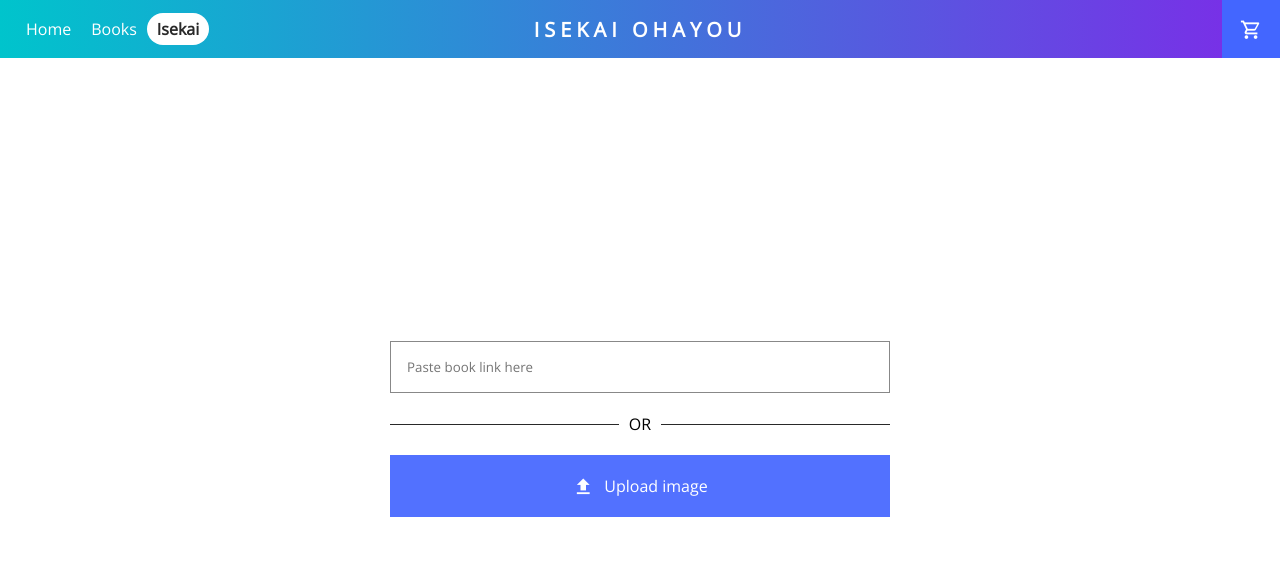
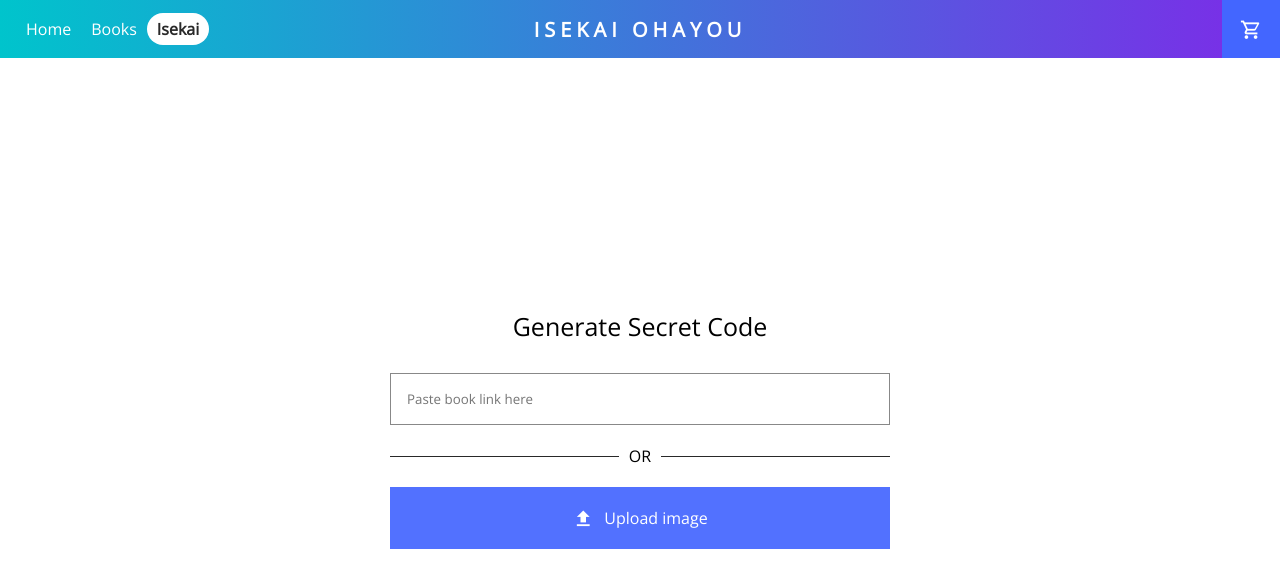
Before and after one commit to cardeer/book-store-project, a Nuxt app: page /isekai in a window 1280 px wide. Shown: the top 588 px of the page. Built offline with nearby package versions, Linux system fonts and the light colour scheme.

Commit message:
isekai title

```diff
--- a/pages/isekai.vue
+++ b/pages/isekai.vue
@@ -6,6 +6,8 @@
       justify-content="center"
       align-items="center"
     >
+      <p id="title">Generate Secret Code</p>
+
       <input
         id="file-input"
         ref="input"
@@ -148,6 +150,12 @@ export default {
   height: calc(100vh - var(--navbar-height));
 }
 
+#title {
+  margin: 0;
+  margin-bottom: 30px;
+  font-size: 25px;
+}
+
 #link-input {
   width: 100%;
   max-width: 500px;
```
